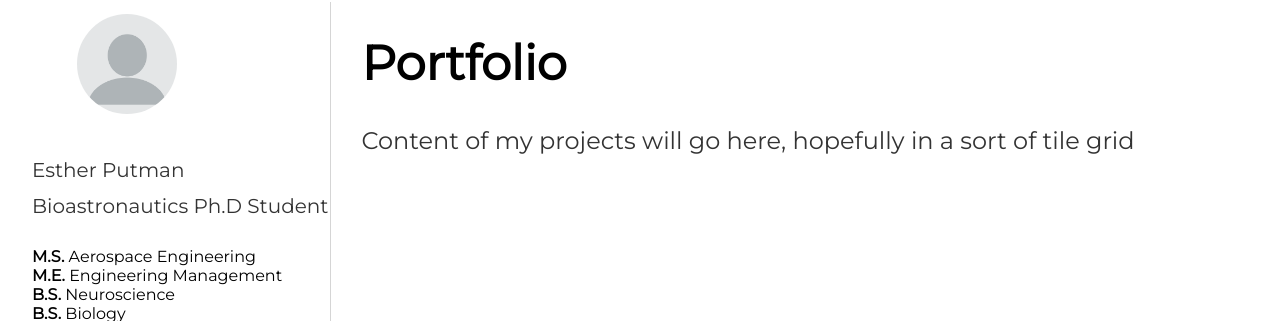
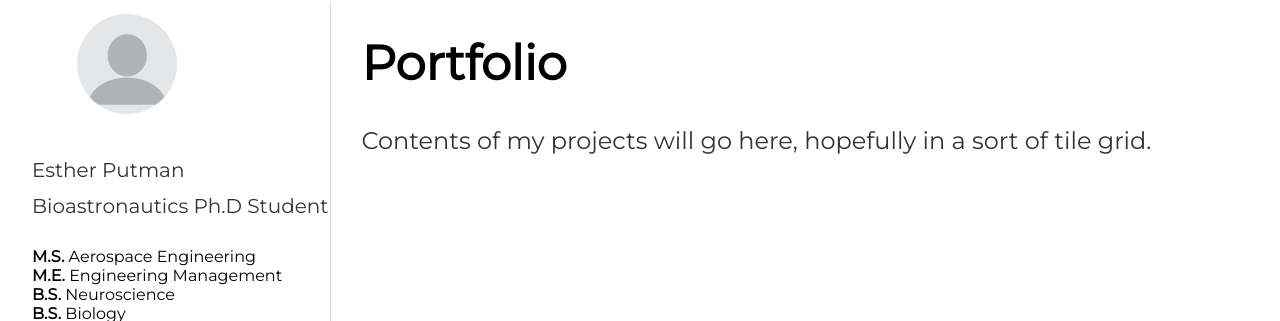
Before and after one commit to eputman/eputman.github.io, a Jekyll site: the page built from portfolio/index.html, in a window 1280 px wide. Shown: the part 279-600 px from the top of the page. Built offline with Jekyll 4.4.1, drawn with Linux system fonts in a browser that asks for light colours; nearby versions of some CDN libraries.

Commit message:
Update index.html

```diff
--- a/portfolio/index.html
+++ b/portfolio/index.html
@@ -28,8 +28,8 @@ title: Portfolio
 
 	<div class="content">
 		<div class="info">
-			<h1> Portfolio </h1>
-			<p> Content of my projects will go here, hopefully in a sort of tile grid </p>
-		</div>
-	</div> <!-- /content-->
+			<h1> Portfolio</h1>
+			<p> Contents of my projects will go here, hopefully in a sort of tile grid.</p>
+		</div> <!-- /info -->
+	</div> <!-- /content -->
 </div> <!-- /main-content-->
```
